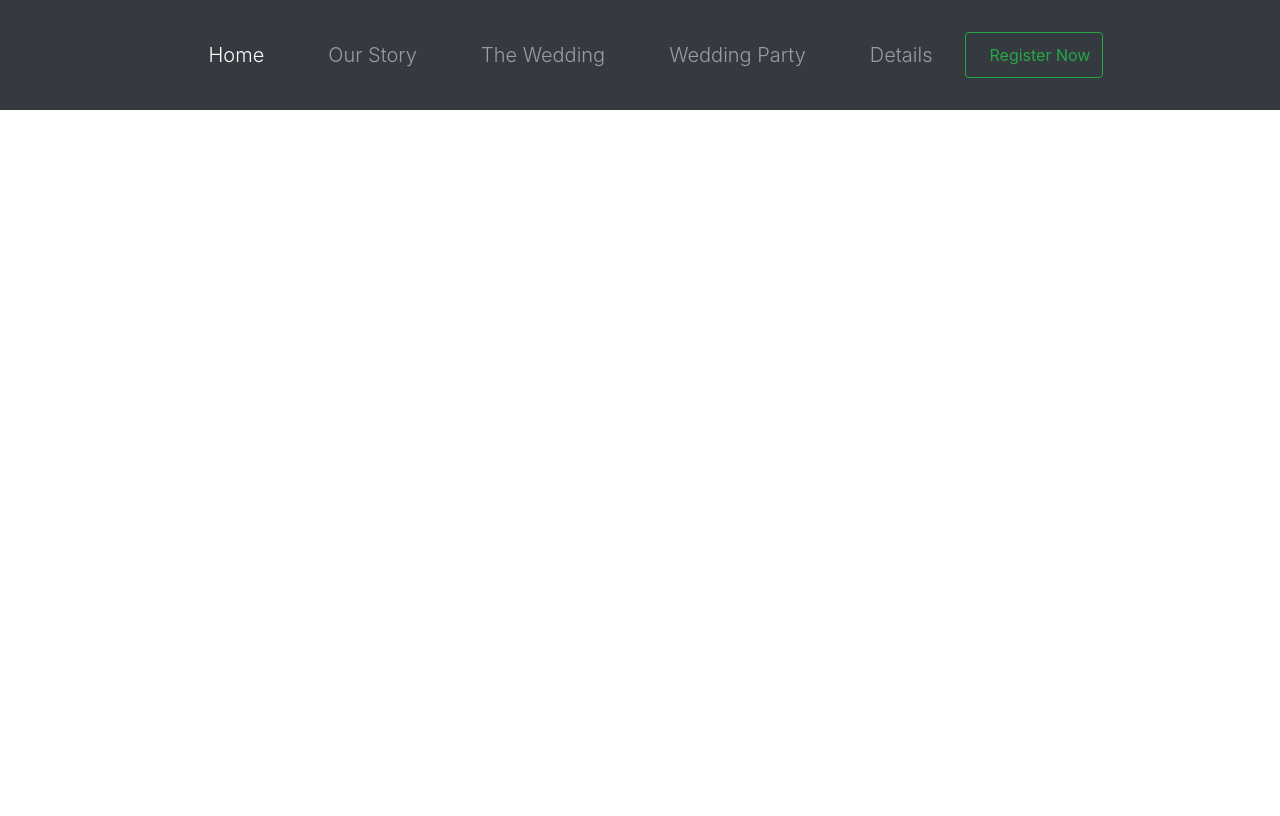
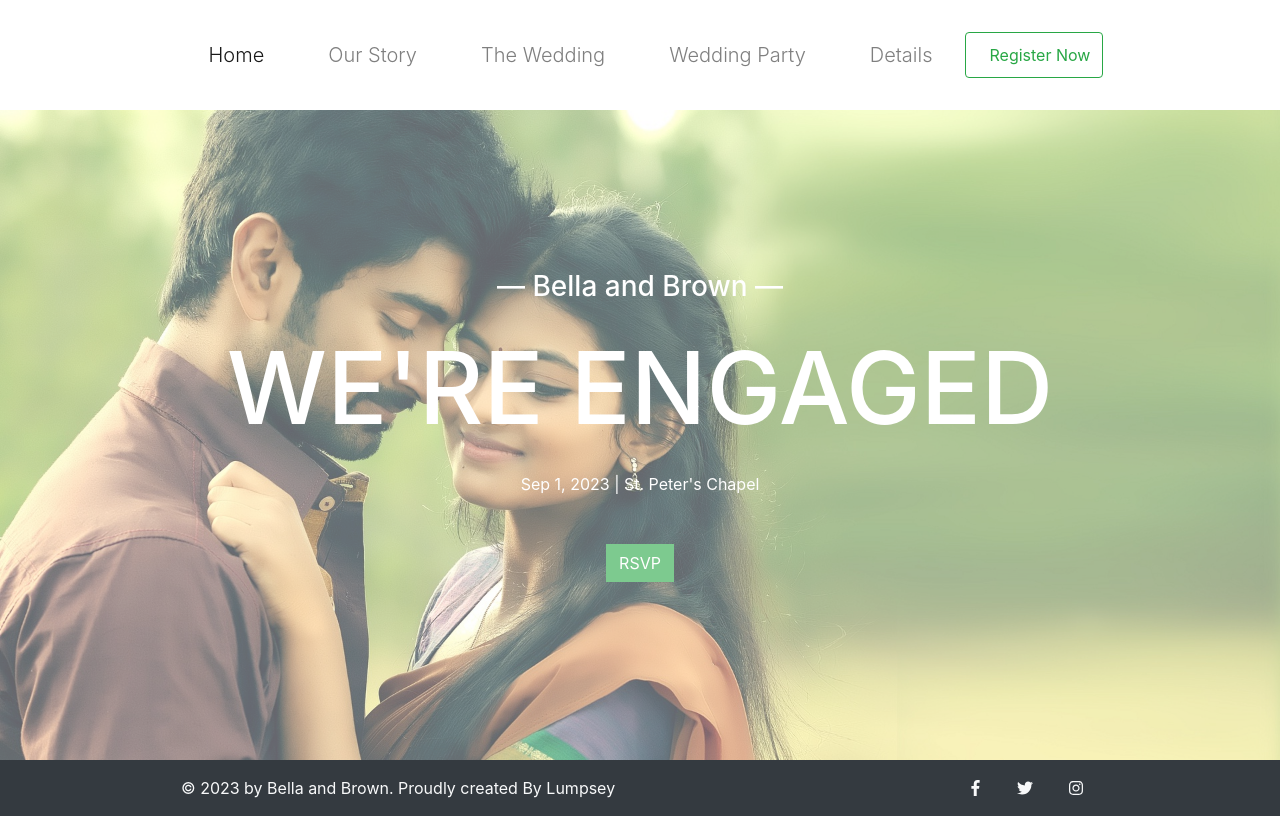
Before and after one commit to Luckzman/WeddingSite, a plain HTML site: page index.html in a window 1280 px wide. Drawn offline with Linux system fonts and the light colour scheme.

Commit message:
homepage done

```diff
--- a/css/style.css
+++ b/css/style.css
@@ -0,0 +1,15 @@
+.header{
+
+    background-image: url("../img/lovers-wallpapers.jpg");
+    height: 650px;
+    width: 100%;
+    background-position: center;
+    background-repeat: no-repeat;
+    background-size: cover;
+    background-attachment: fixed;
+    opacity: 0.6;
+}
+
+.header h1{
+    font-size: 100px;
+}
--- a/index.html
+++ b/index.html
@@ -9,7 +9,8 @@
     <link rel="stylesheet" href="css/style.css">
 </head>
 <body>
-    <nav class="navbar navbar-expand-md navbar-dark bg-dark ">
+    <!--NAVBAR-->
+    <nav class="navbar navbar-expand-md navbar-light bg-white text-bold">
         <ul class="navbar-nav py-4 mx-auto text-capitalize lead">
             <li class="nav-item px-4 active">
                 <a class="nav-link" href="#">home</a>
@@ -30,6 +31,33 @@
         </ul>
     </nav>
 
+    <!--HEADER-->
+    <div class="header text-center">
+        <div class="container py-5">
+            <div class="row mt-5 py-5">
+                <div class="col-md-10 mx-auto text-white">
+                    <h3 class="py-3">&mdash; Bella and Brown &mdash;</h3>
+                    <h1 class="pb-3">WE'RE ENGAGED</h1>
+                    <p class="mb-5">Sep 1, 2023 | St. Peter's Chapel</p>
+                    <button class="btn btn-success rounded-0 mb-5">RSVP</button>
+                </div>
+            </div>
+        </div>
+    </div>
+
+    <!--FOOTER SECTION-->
+    <div class="footer bg-dark text-light">
+        <div class="container py-3">
+            <p class="text-center my-auto float-left mx-5 px-5">&copy; 2023 by Bella and Brown. Proudly created By Lumpsey</p>
+            <div class="float-right bg-dark mx-5 px-5">
+                <span><i class="fab fa-facebook-f mx-3"></i></span>
+                <span><i class="fab fa-twitter mx-3"></i></span>
+                <span><i class="fab fa-instagram mx-3"></i></span>
+            </div>
+            <div class="clearfix"></div>
+        </div>
+    </div>
+
     <script src="js/jquery-3.2.1.js"></script>
     <script src="js/fontawesome-all.js"></script>
     <script src="js/bootstrap.js"></script>
```
Also changed, not shown: img/lovers-wallpapers.jpg (added).
